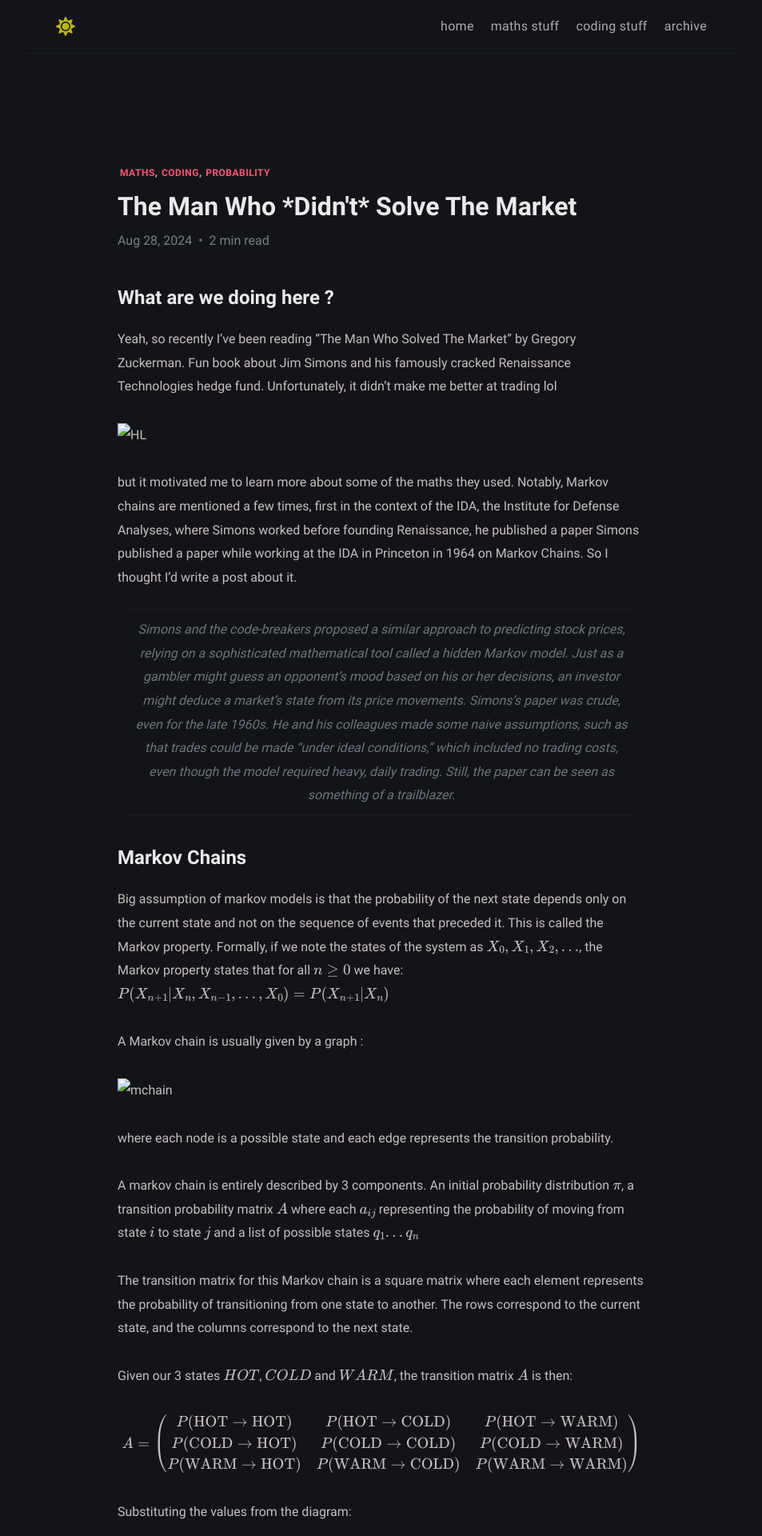
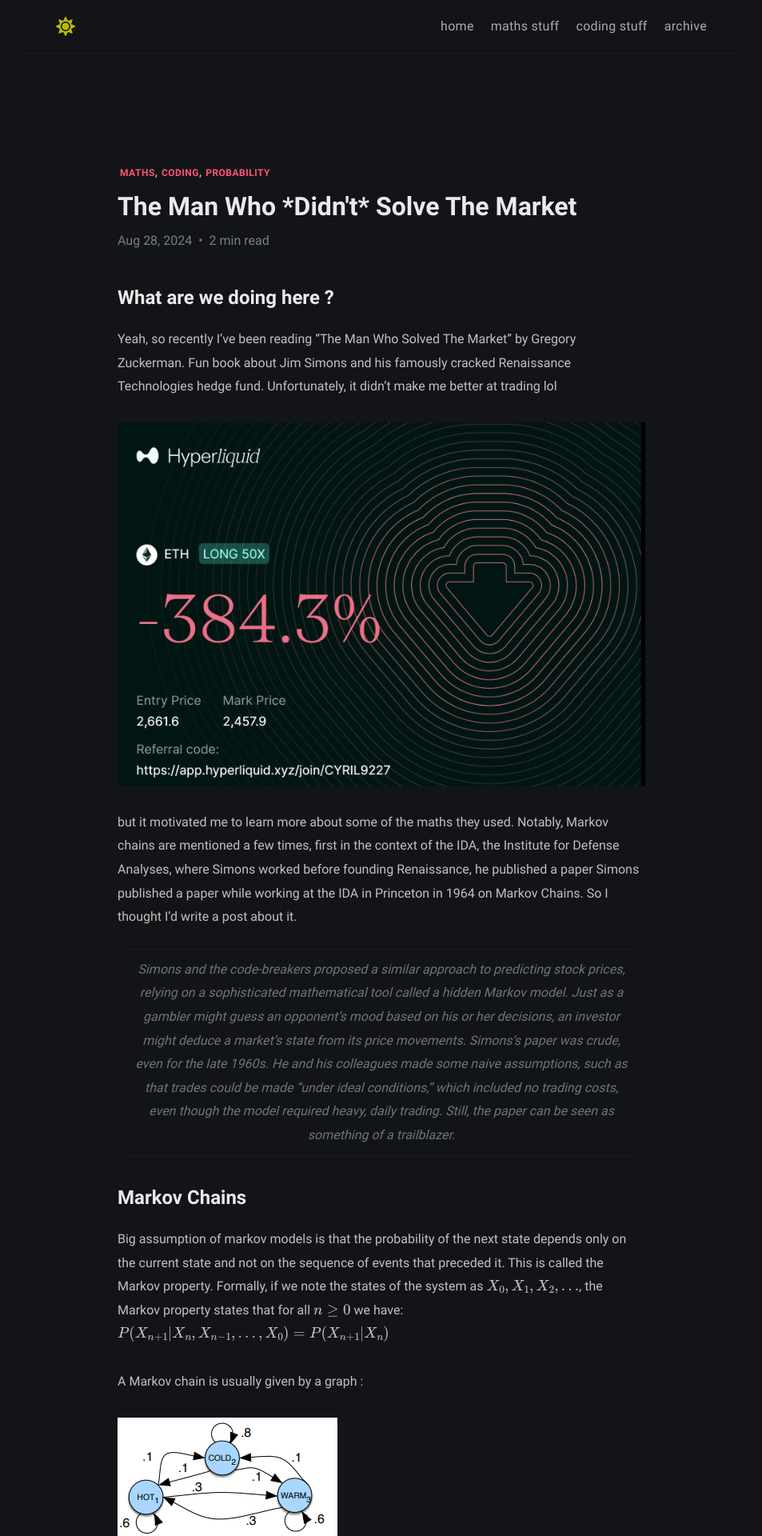
Before and after one commit to Cyril9227/cyril9227.github.io, a Jekyll site: the page built from _posts/markov-chain/2024-08-28-markov-chain.md, in a window 1280 px wide. Shown: the top 1920 px of the page at 80% size, without its empty margins (163-1116 px from the left). Built offline with Jekyll 4.4.1, drawn with Linux system fonts in a browser that asks for light colours.

Commit message:
last tyr

```diff
--- a/_posts/markov-chain/2024-08-28-markov-chain.md
+++ b/_posts/markov-chain/2024-08-28-markov-chain.md
@@ -13,7 +13,7 @@
 
 Yeah, so recently I've been reading "The Man Who Solved The Market" by Gregory Zuckerman. Fun book about Jim Simons and his famously cracked Renaissance Technologies hedge fund. Unfortunately, it didn't make me better at trading lol
 
-<img src="/markov-chain/rekt.png" alt="HL">
+<img src="/assets/img/rekt.png" alt="HL">
 
 but it motivated me to learn more about some of the maths they used. Notably, Markov chains are mentioned a few times, first in the context of the IDA, the Institute for Defense Analyses, where Simons worked before founding Renaissance, he published a paper
 Simons published a paper while working at the IDA in Princeton in 1964 on Markov Chains. So I thought I'd write a post about it.
@@ -29,7 +29,7 @@
 A Markov chain is usually given by a graph :
 
 
-<img src="/markov-chain/mchain.png" alt="mchain">
+<img src="/assets/img/mchain.png" alt="mchain">
 
 
 where each node is a possible state and each edge represents the transition probability.
```
Also changed, not shown: assets/img/mchain.png (renamed from _posts/markov-chain/mchain.png), assets/img/rekt.png (renamed from _posts/markov-chain/rekt.png).
